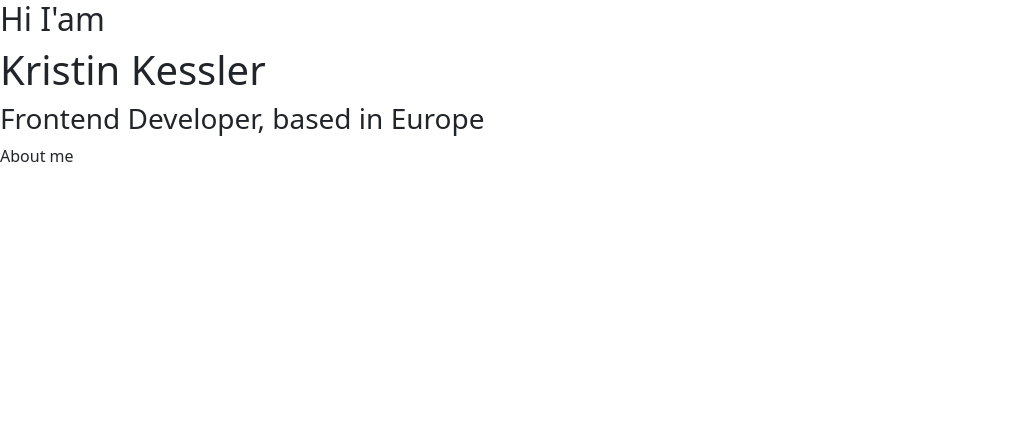
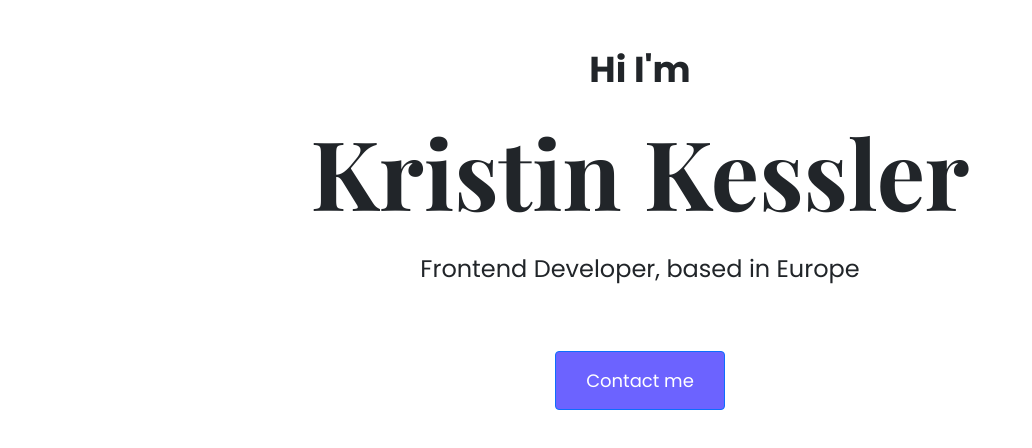
Before and after one commit to Krizz1103/Portfolio-project, a plain HTML site: page index.html in a window 1280 px wide. Shown: the whole page, without its empty margins (0-1032 px from the left). Drawn offline with nearby package versions, Linux system fonts and the light colour scheme.

Commit message:
Reorganized the head and added CSS

```diff
--- a/index.html
+++ b/index.html
@@ -4,12 +4,20 @@
     <meta charset="UTF-8" />
     <meta http-equiv="X-UA-Compatible" content="IE=edge" />
     <meta name="viewport" content="width=device-width, initial-scale=1.0" />
+    <title>Front-end developer - Kristin Kessler</title>
     <link
       href="https://cdn.jsdelivr.net/npm/bootstrap@5.3.2/dist/css/bootstrap.min.css"
       rel="stylesheet"
       integrity="sha384-T3c6CoIi6uLrA9TneNEoa7RxnatzjcDSCmG1MXxSR1GAsXEV/Dwwykc2MPK8M2HN"
       crossorigin="anonymous"
     />
+    <link rel="preconnect" href="https://fonts.googleapis.com" />
+    <link rel="preconnect" href="https://fonts.gstatic.com" crossorigin />
+    <link
+      href="https://fonts.googleapis.com/css2?family=Playfair+Display:wght@700&family=Poppins:wght@400;500;700&display=swap"
+      rel="stylesheet"
+    />
+    <link rel="stylesheet" href="src/styles.css" />
     <script
       src="https://cdn.jsdelivr.net/npm/bootstrap@5.3.2/dist/js/bootstrap.bundle.min.js"
       integrity="sha384-C6RzsynM9kWDrMNeT87bh95OGNyZPhcTNXj1NW7RuBCsyN/o0jlpcV8Qyq46cDfL"
@@ -19,19 +27,13 @@
       src="https://kit.fontawesome.com/8079c04583.js"
       crossorigin="anonymous"
     ></script>
-    <link rel="preconnect" href="https://fonts.googleapis.com" />
-    <link rel="preconnect" href="https://fonts.gstatic.com" crossorigin />
-    <link
-      href="https://fonts.googleapis.com/css2?family=Playfair+Display:wght@700&family=Poppins:wght@400;500;700&display=swap"
-      rel="stylesheet"
-    />
-    <link rel="stylesheet" href="src/styles.css" />
-    <title>Front-end developer - Krizz Kessler</title>
   </head>
   <body>
-    <h2>Hi I'am</h2>
-    <h1>Kristin Kessler</h1>
-    <h3>Frontend Developer, based in Europe</h3>
-    <p>About me</p>
+    <div class="hero mt-5">
+      <h2>Hi I'm</h2>
+      <h1>Kristin Kessler</h1>
+      <p>Frontend Developer, based in Europe</p>
+      <a href="" class="btn btn-primary mt-5">Contact me</a>
+    </div>
   </body>
 </html>
--- a/src/styles.css
+++ b/src/styles.css
@@ -0,0 +1,30 @@
+h1 {
+  font-family: "Playfair Display", serif;
+  font-size: 96px;
+  font-weight: bold;
+  line-height: 1.5;
+}
+
+h2 {
+  font-family: "Poppins", sans-serif;
+  font-size: 36px;
+  font-weight: bold;
+}
+
+p {
+  font-family: "Poppins", sans-serif;
+  font-size: 24px;
+  color: 272142;
+}
+.hero {
+  text-align: center;
+  background: F9F7FE;
+}
+.btn-primary {
+  padding: 15px 30px;
+  font-family: "Poppins", sans-serif;
+  font-size: 18px;
+  color: white;
+  background: #6c63ff;
+  border-radius: 4px;
+}
```
